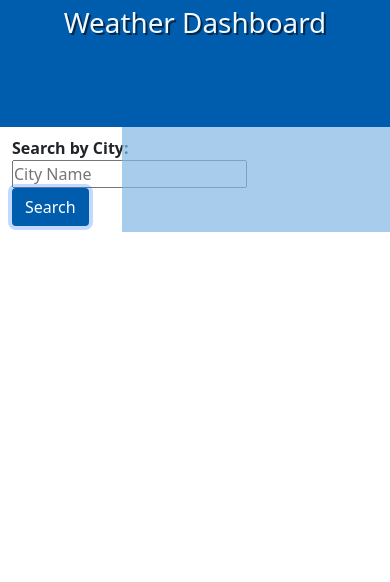
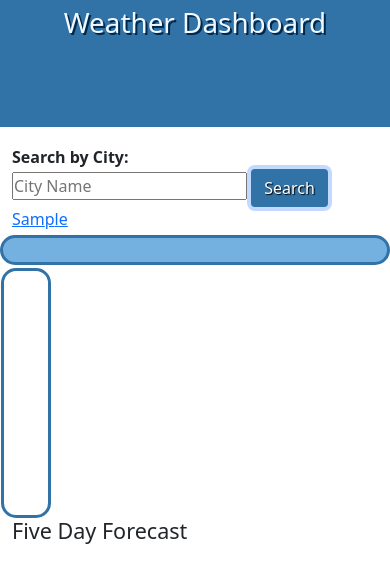
Before and after one commit to Zakonik13/weather-dashboard, a plain HTML site: page index.html in a window 390 px wide. Both pictures are taken after typing "Sample" into the empty fields and a click on the button "Search". Drawn offline with nearby package versions, Linux system fonts and the light colour scheme; no server answers.

Commit message:
All but search history

```diff
--- a/assets/css/style.css
+++ b/assets/css/style.css
@@ -9,7 +9,7 @@
 }
 
 header {
-    background-color: #005cac;
+    background-color: #3172a7;
     color: #f0f8ff;
     text-shadow: 2px 2px rgb(1, 39, 73);
     height: 15%;
@@ -17,22 +17,19 @@
     padding: 1.5%;
 }
 
-.container {
+.main {
     display: flex;
     height: 100%;
 }
 
 .user-form {
-    padding-top: 8%;
+    padding-top: 5%;
 }
 
 .btn {
-    background-color: #005cac;
+    background-color: #3172a7;
+    text-shadow: 1px 1px 1px #000;
     color: #ffffff;
-}
-
-.more {
-    height: 50%;
 }
 
 .less {
@@ -42,14 +39,27 @@
 .city-icon {
     display: flex;
     justify-content: flex-start;
-    padding-top: 8%;
+    padding-top: 2%;
     margin-bottom: 0%;
-    height: 25%;
-    background-color: #81b6e4af;
+    margin-top: 1%;
+    height: 20%;
+    background-color: #74b0e0;
+    border: solid #3172a7;
+    border-radius: 15px;
 }
 
-#time {
-    margin-top: 0%;
+.other {
+    width: auto;
+    height: 250px;
+    border: solid #3172a7;
+    border-radius: 15px;
+    margin-left: 0.3%;
+    margin-top: 1%;
+}
+
+.space {
+    margin-top: 8%;
+    margin-left: 1%;
 }
 
 .uv {
@@ -57,8 +67,61 @@
     justify-content: flex-start;
 }
 
-#uv-index {
-    margin-left: 1%;
-    padding: 0.5% 0.8% 0 0.8%;
-    height: 45%;
+.uv p {
+    width: 20px;
+    height: auto;
+    text-align: center;
+    margin-left: 2%;
 }
+
+.five-day {
+    display: flex;
+    flex-direction: column;
+    align-items: center;
+    background-color: #74b0e0;
+    border: solid #3172a7;
+    border-radius: 15px;
+    width: 120px;
+    height: 150px;
+}
+
+@media only screen and (max-width: 1200px) {
+    body {
+        width: 100%;
+    }
+
+    .main {
+        display: flex;
+        flex-direction: column;
+    }
+
+    .more {
+        display: block;
+
+    }
+
+    .less {
+        display: flex;
+        flex-wrap: wrap;
+    }
+  }
+
+  @media only screen and (max-width: 995px) {
+
+    .main {
+        display: flex;
+        flex-direction: column;
+    }
+
+    .less {
+        display: block;
+    }
+  }
+
+  @media only screen and (max-width: 560px) {
+
+    .less {
+        display: block;
+    }
+
+  }
--- a/assets/js/script.js
+++ b/assets/js/script.js
@@ -2,6 +2,8 @@
 let cityNameInput = document.getElementById("city-name");
 let submitBtn = document.getElementById("submit");
 let days = document.getElementById("five-days");
+let cityArray = [];
+let savedCities = document.querySelector("#saved-cities");
 
 // Capture search data from user with form handler
 let formHandler = function(event) {
@@ -15,6 +17,8 @@
 
     if (cityName) {
         getCityForecast(cityName);
+        $("#saved-cities").empty();
+        saveCityName(cityName);
         cityNameInput.value = "";
     } else {
         alert("Please enter a city name.");
@@ -32,7 +36,6 @@
     }).then(function(data) {
         assignForecastData(data);
         getUVIndex(data);
-        console.log(data);
     });
 }
 
@@ -91,11 +94,12 @@
 
         if(data.list[i].dt_txt.endsWith("12:00:00")) {
 
-            var fiveDays = document.createElement("div");
+            let oneDay = data.list[i].dt_txt;
+            let fiveDays = document.createElement("div");
             fiveDays.classList.add("col-2")
 
             fiveDays.innerHTML =
-            '<div><h6>' + moment().format("MMMM Do YYYY") +
+            '<div class="col-2 five-day"><h6>' + moment(oneDay).format("ddd") +
             '</h6><h6>' + "<img src='http://openweathermap.org/img/w/" +
             data.list[i].weather[0].icon + ".png' alt='Icon depicting current weather.'>" +
             '</h6><h6>' + "Temp: " + Math.floor((data.list[i].main.temp - 273) * 9 / 5 + 32) +
@@ -105,7 +109,33 @@
         }
     }
 }
+
 // Search history click pulls up info same as entering city in search bar
+let saveCityName = function(cityName) {
+
+    cityArray.push(cityName);
+    console.log(cityArray)
+    localStorage.setItem("cities", cityArray);
+    restoreCityName();
+}
+
+let restoreCityName = function() {
+
+
+    let history = localStorage.getItem("cities");
+    console.log(history)
+
+    for (i = 0; i < history.length; i++) {
+        if (history[i]) {
+            newEl = document.createElement("a");
+            newEl.innerHTML = '<a href="#" class="history">' + history[i] + '</a>';
+            document.querySelector(".saved-cities").appendChild(newEl);
+        }
+
+    }
+
+}
+
 
 
 function defaultCity() {
--- a/index.html
+++ b/index.html
@@ -12,34 +12,54 @@
     <header>
         <h1>Weather Dashboard</h1>
     </header>
-    <main class="container">
-        <div class="col-4 left">
+    <main class="container main">
+        <div class="col-sm-4 left">
             <form class="user-form">
                 <label><b>Search by City:</b></label><br>
                 <input type="text" id="city-name" placeholder="City Name">
                 <button type="submit" id="submit" class="btn">Search</button>
             </form>
+            <div class="saved-cities" id="saved-cities">
+                <a href="#" id="a"></a>
+                <a href="#" id="b"></a>
+                <a href="#" id="c"></a>
+                <a href="#" id="d"></a>
+                <a href="#" id="e"></a>
+                <a href="#" id="f"></a>
+                <a href="#" id="g"></a>
+                <a href="#" id="h"></a>
+                <a href="#" id="i"></a>
+                <a href="#" id="j"></a>
+            </div>
         </div>
-        <div class="col-8 right">
+        <div class="col-sm-8 right">
             <div class="row more" id="current">
                 <div class="city-icon">
-                    <h2 id="city"></h3>
+                    <h2 id="city"></h2>
                     <p class="icon" ></p>
                 </div>
-                <h6 id="time"></h6>
-                <h5 id="temp"></h5>
-                <h5 id="humidity"></h5>
-                <h5 id="wind-speed"></h5>
-                <div class="uv">
-                    <h5 id="index-text"></h5>
-                    <p id="uv-index"></p>
+                <div class="row small">
+                    <div class="other">
+                        <h6 id="time" class="row space"></h6>
+                        <h5 id="temp" class="row space"></h5>
+                        <h5 id="humidity" class="row space"></h5>
+                        <h5 id="wind-speed" class="row space"></h5>
+                        <div class="uv space">
+                            <h5 id="index-text"></h5>
+                            <p id="uv-index"></p>
+                        </div>
+                    </div>
                 </div>
             </div>
-            <div class="row less" id="five-days">
-                <h4>Five Day Forecast</h4>
+            <h4 class="five-day-header">Five Day Forecast</h4>
+            <div class="box">
+                <div class="row less" id="five-days">
+                </div>
+                <div></div>
             </div>
         </div>
     </main>
+    <script src="https://cdnjs.cloudflare.com/ajax/libs/jquery/3.5.1/jquery.min.js" integrity="sha512-bLT0Qm9VnAYZDflyKcBaQ2gg0hSYNQrJ8RilYldYQ1FxQYoCLtUjuuRuZo+fjqhx/qtq/1itJ0C2ejDxltZVFg==" crossorigin="anonymous"></script>
     <script src="https://cdnjs.cloudflare.com/ajax/libs/moment.js/2.29.1/moment.min.js" integrity="sha512-qTXRIMyZIFb8iQcfjXWCO8+M5Tbc38Qi5WzdPOYZHIlZpzBHG3L3by84BBBOiRGiEb7KKtAOAs5qYdUiZiQNNQ==" crossorigin="anonymous"></script>
     <script src="./assets/js/script.js"></script>
 </body>
```
